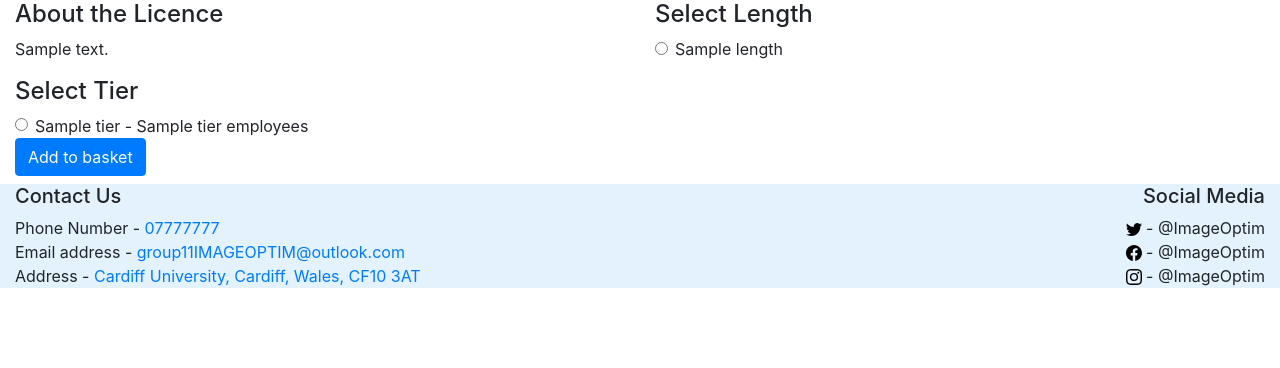
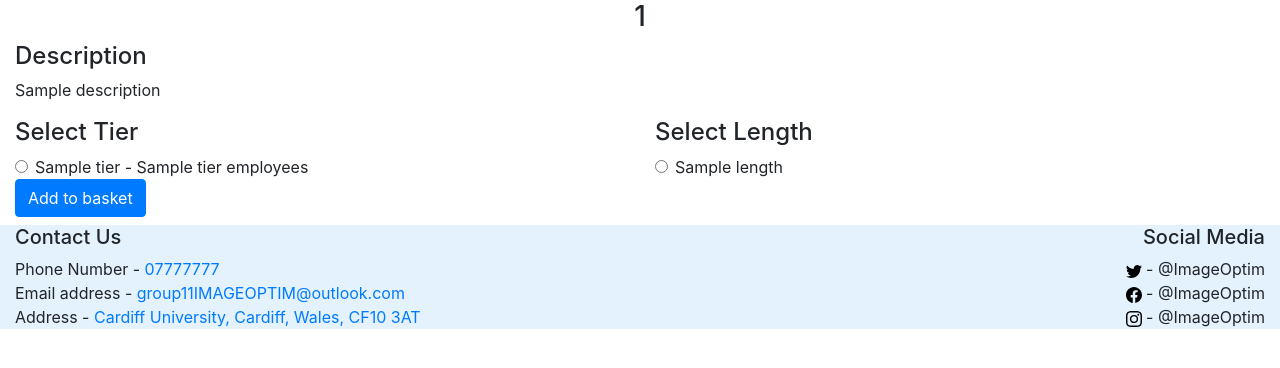
Before and after one commit to milosvujovic/imageoptim_project, a Flask app: template templates/user_licence.html in a window 1280 px wide. Shown: the part 62-430 px from the top of the page. Run offline with Flask 2, Linux system fonts and the light colour scheme; the template is opened without the code that fills it: most values are stand-ins (such as "Sample title", 1, 10 or a date in 2020); some libraries are stand-ins or nearby versions.

Commit message:
Displays on pag

```diff
--- a/database/sqlScript.sql
+++ b/database/sqlScript.sql
@@ -312,7 +312,7 @@ DELIMITER ;
 DELIMITER //
 CREATE PROCEDURE getDescription(IN parameter int(11))
 BEGIN
-SELECT description FROM licences WHERE licenceID = parameter;
+SELECT name, description FROM licences WHERE licenceID = parameter;
 END //
 DELIMITER ;
 
--- a/templates/user_licence.html
+++ b/templates/user_licence.html
@@ -1,12 +1,14 @@
 {% extends 'user_template.html' %}
 {% block MainContents %}
   <div class="container-fluid pb-2">
+    <h3 class=" text-center">{{description[0][0]}}</h3>
+    <h4>Description</h4>
+    <p>{{description[0][1]}}</p>
     <form action="/gatherLicenceData" method= "post" id="typeOfLicence" name="typeOfLicence"">
       <div class="row">
         <div class="col">
           <fieldset id="tier">
-            <h4>About the Licence</h4>
-            <p>{{description[0]}}</p>
+
             <h4>Select Tier</h4>
             {% for tier in tiers %}
               <div class="form-check">
```
